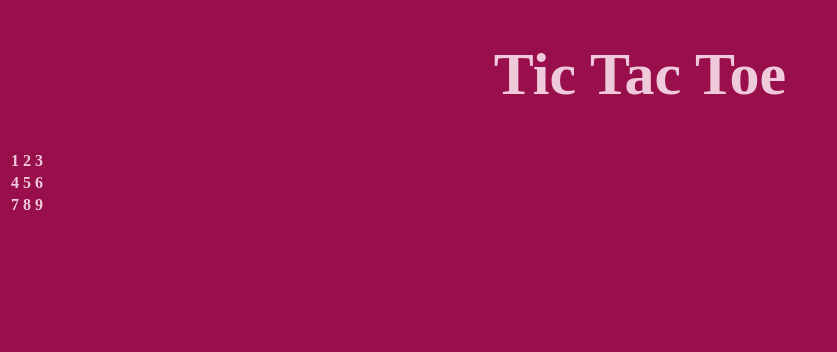
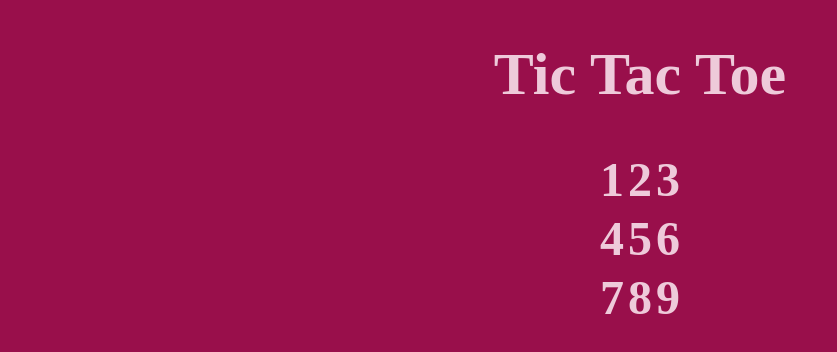
Before and after one commit to Eduzorkamsi/tic-tac-toe, a plain HTML site: page index.html in a window 1280 px wide. Shown: the whole page, without its empty margins (0-837 px from the left). Drawn offline with nearby package versions, Linux system fonts and the light colour scheme.

Commit message:
fourth commit

```diff
--- a/styles/main.css
+++ b/styles/main.css
@@ -10,6 +10,12 @@ h1 {
   font-size: 60px;
 }
 
+#container {
+  display: flex;
+  justify-content: center;
+  font-size: 48px;
+}
+
 .hidden {
   display: none;
 }
```
